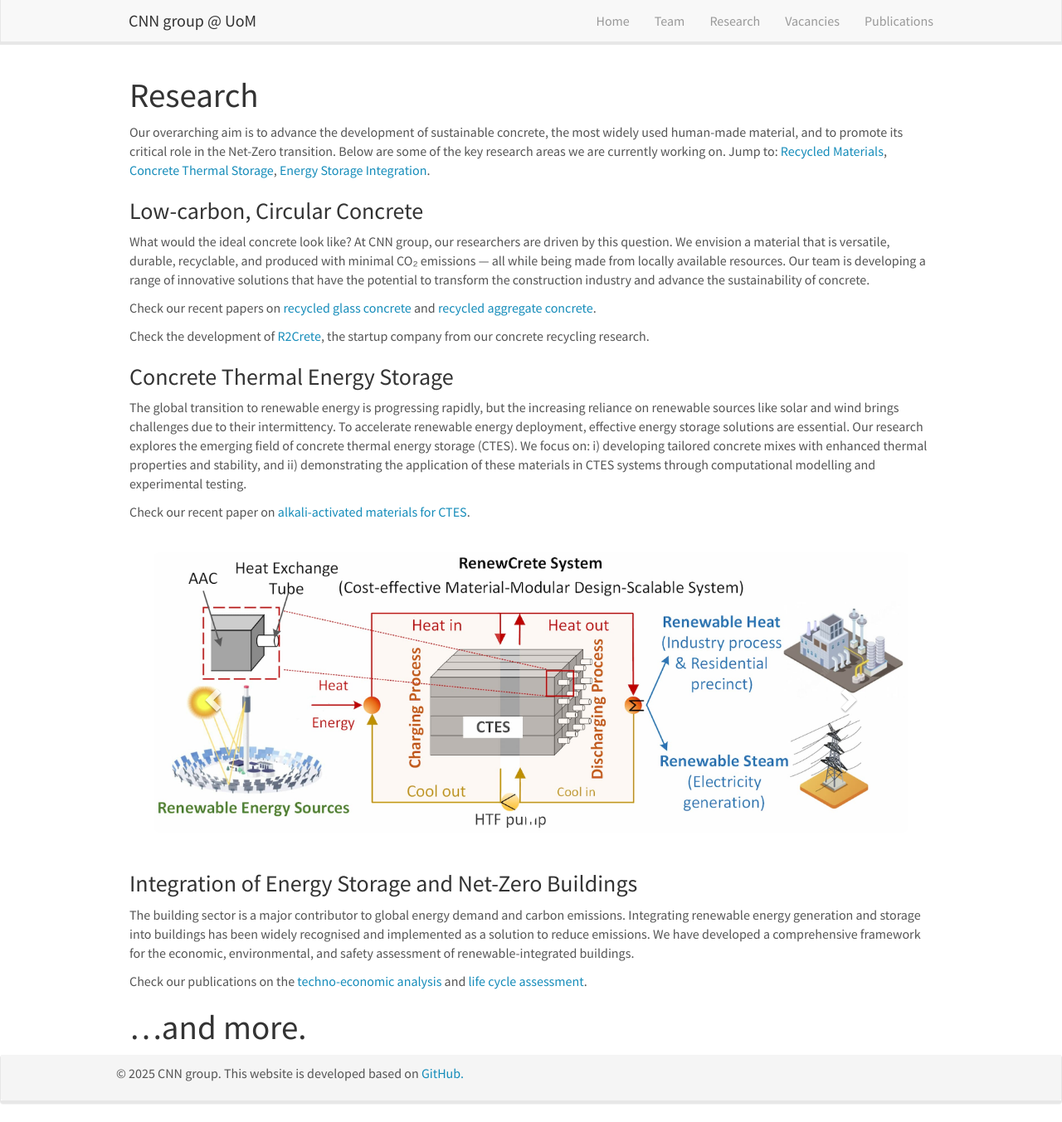
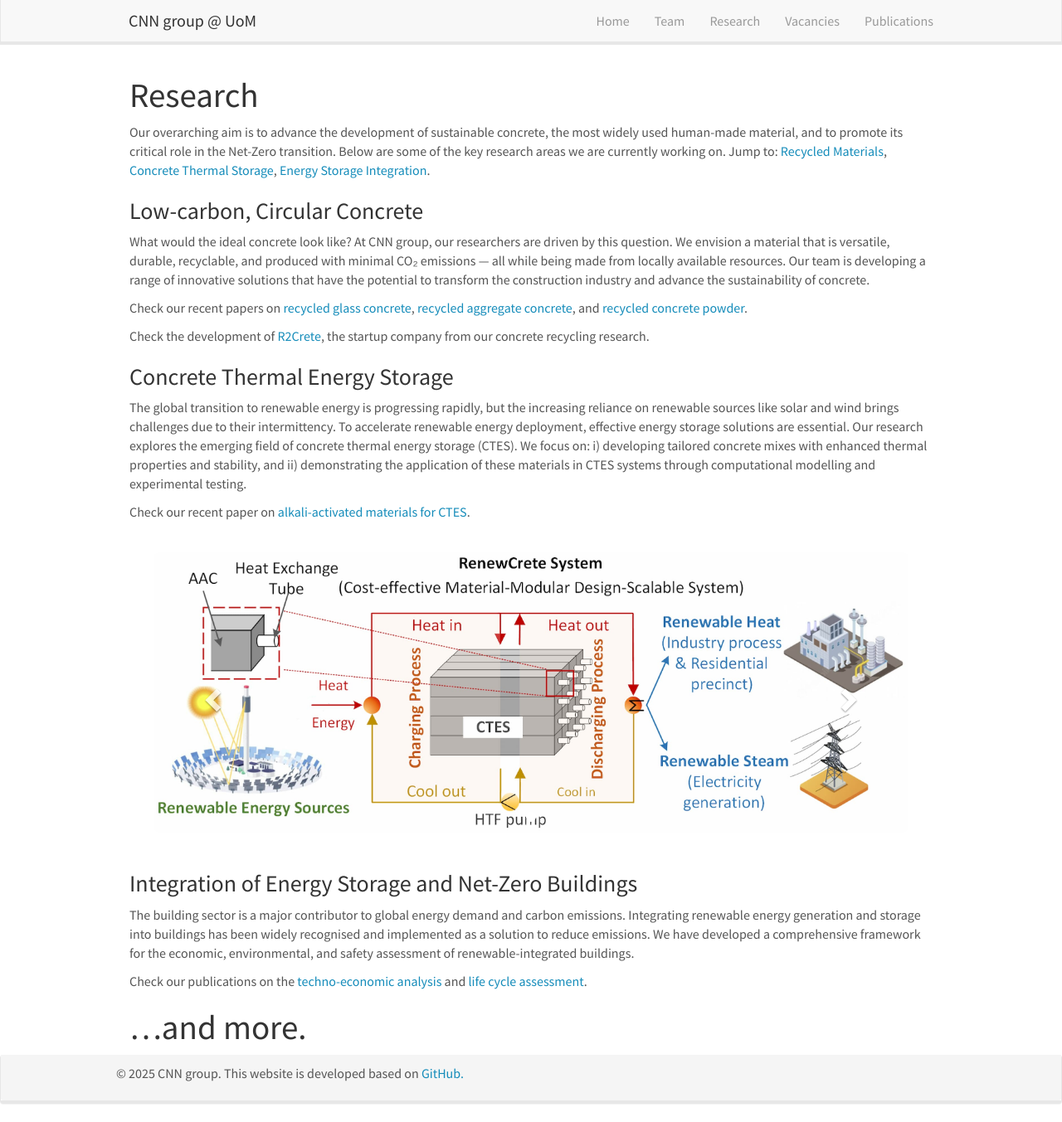
Before and after one commit to tuannguyenngoc/cnn-group, a Jekyll site: the page built from _pages/research.md, in a window 1280 px wide and 1353 px high. Shown: the whole window at 83% size. Built offline with Jekyll 4.4.1, drawn with Linux system fonts in a browser that asks for light colours; nearby versions of some CDN libraries.

Commit message:
Update research.md

```diff
--- a/_pages/research.md
+++ b/_pages/research.md
@@ -14,7 +14,7 @@ Jump to: [Recycled Materials](#recycled-materials-for-sustainable-concrete), [Co
 ### Low-carbon, Circular Concrete
 What would the ideal concrete look like? At CNN group, our researchers are driven by this question. We envision a material that is versatile, durable, recyclable, and produced with minimal CO₂ emissions — all while being made from locally available resources. Our team is developing a range of innovative solutions that have the potential to transform the construction industry and advance the sustainability of concrete.
 
-Check our recent papers on [recycled glass concrete](https://www.sciencedirect.com/science/article/pii/S0950061824036183) and [recycled aggregate concrete](https://www.jstage.jst.go.jp/article/jact/23/3/23_168/_article/-char/ja/).
+Check our recent papers on [recycled glass concrete](https://www.sciencedirect.com/science/article/pii/S0950061824036183), [recycled aggregate concrete](https://www.jstage.jst.go.jp/article/jact/23/3/23_168/_article/-char/ja/), and [recycled concrete powder]([https://www.jstage.jst.go.jp/article/jact/23/3/23_168/_article/-char/ja/](https://www.sciencedirect.com/science/article/pii/S0950061826005969)).
 
 Check the development of [R2Crete](https://r2crete.com.au/), the startup company from our concrete recycling research.
 
```
